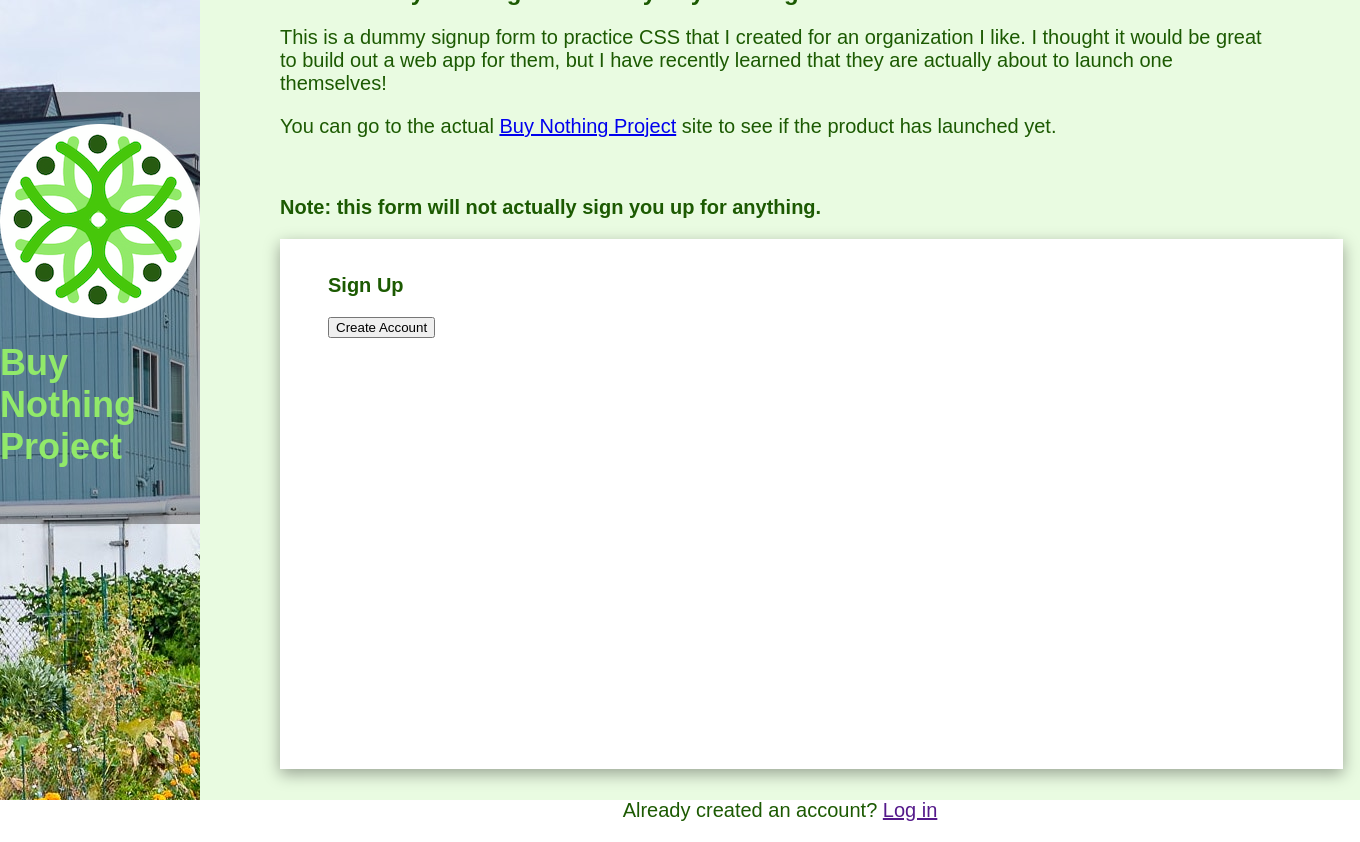
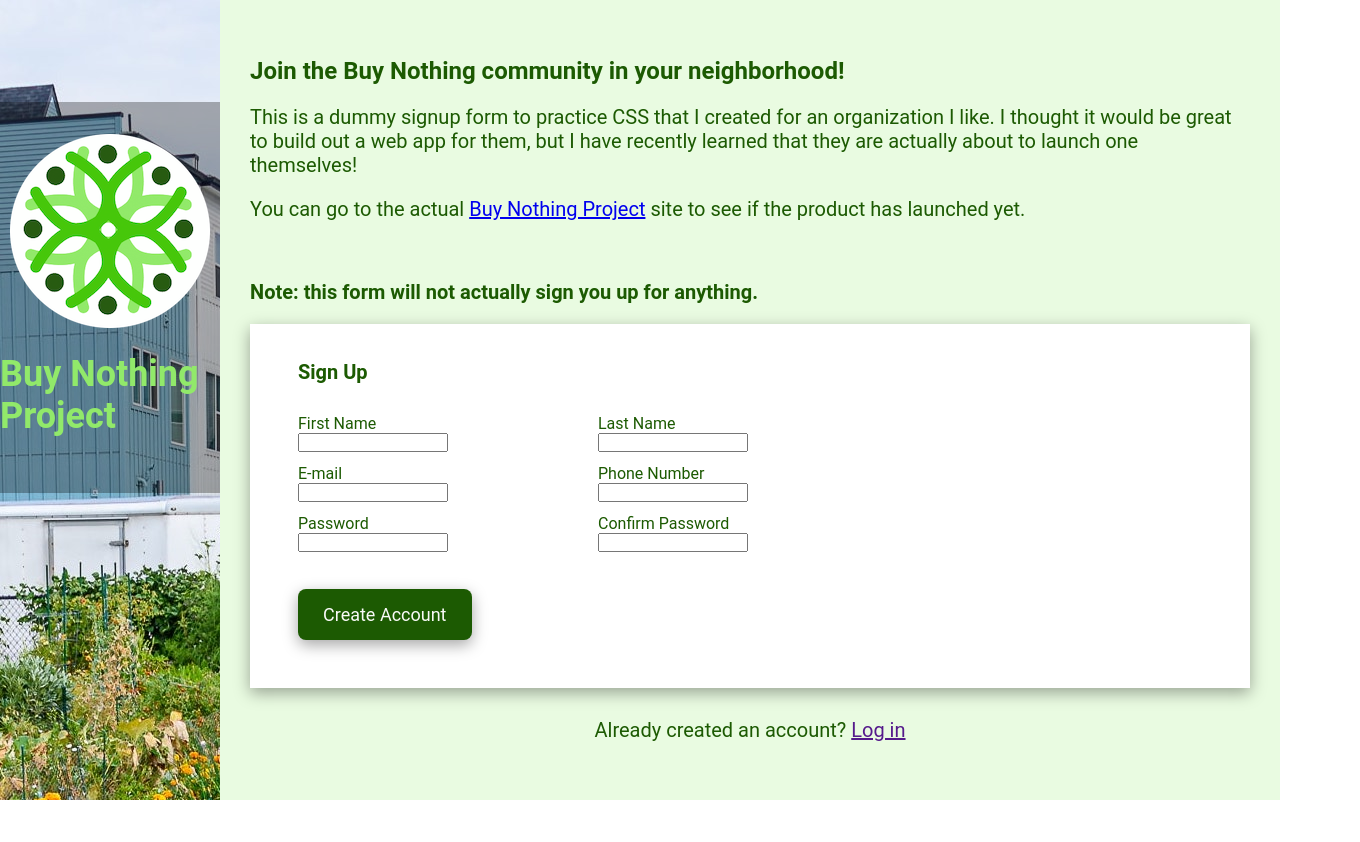
Before and after one commit to ashoofly/odin-project, a plain HTML site: page signup-form/signup.html in a window 1280 px wide. Shown: the whole page, 1360 px wide, since content can reach past the window. After the commit the page ends 800 px from the top, so only its background shows below. Drawn offline with Linux system fonts and the light colour scheme; a web font is replaced by a local one.

Commit message:
form fields

```diff
--- a/signup-form/signup.html
+++ b/signup-form/signup.html
@@ -34,7 +34,35 @@
       </div>
       <div class="sign-up-form">
         <h3>Sign Up</h3>
-        <button>Create Account</button>
+        <form action="http://httpbin.org/post" method="post">
+          <div class="container">
+            <div class="inputField">
+              <label for="firstName">First Name</label>
+              <input type="text" id="firstName" name="first_name">
+            </div>
+            <div class="inputField">
+              <label for="lastName">Last Name</label>
+              <input type="text" id="lastName" name="last_name">
+            </div>
+            <div class="inputField">
+              <label for="userEmail">E-mail</label>
+              <input type="email" id="userEmail" name="email">
+            </div>
+            <div class="inputField">
+              <label for="phoneNumber">Phone Number</label>
+              <input type="number" id="phoneNumber" name="phone">
+            </div>
+            <div class="inputField">
+              <label for="createPassword">Password</label>
+              <input type="password" id="createPassword" name="password">
+            </div>
+            <div class="inputField">
+              <label for="confirmPassword">Confirm Password</label>
+              <input type="password" id="confirmPassword">
+            </div>
+          </div>
+          <button type="submit">Create Account</button>
+        </form>
       </div>
       <div class="create-account">
         <p>Already created an account? <a href="">Log in</a></p>
--- a/signup-form/styles.css
+++ b/signup-form/styles.css
@@ -1,3 +1,8 @@
+* {
+  font-family: 'Roboto', sans-serif;
+  box-sizing: border-box;
+}
+
 html, body {
   height: 100%;
   margin: 0;
@@ -7,7 +12,18 @@ body {
   display: flex;
   justify-content: space-evenly;
   align-items: center;
-  font-family: 'CirceRounded',Arial,sans-serif;
+}
+
+button {
+  font-size: 18px;
+  border-radius: 8px;
+  border: none;
+  background-color: rgb(28, 90, 2);
+  color: #F9FAF8;
+  padding: 15px 25px;
+  cursor: pointer;
+  box-shadow: rgba(0, 0, 0, 0.35) 0px 5px 15px;
+
 }
 
 h1 {
@@ -24,6 +40,12 @@ h3 {
 
 p {
   font-size: 20px;
+}
+
+input {
+  width: 150px;
+  padding: 0;
+  margin: 0;
 }
 
 .image-sidebar {
@@ -57,7 +79,7 @@ p {
 
 .main-content {
   box-sizing: border-box;
-  padding: 5em;
+  padding: 30px;
   height: 100%;
   flex-grow: 2;
   background-color: rgb(145,233,106, 0.2);
@@ -80,13 +102,26 @@ p {
 .sign-up-form {
   background-color: white;
   box-shadow: rgba(0, 0, 0, 0.35) 0px 5px 15px;
-  padding: 15px;
+  padding-top: 1em;
   padding-left: 3em;
+  padding-bottom: 3em;
   width: 100%;
-  height: 500px;
   margin-top: 10px;
   margin-bottom: 10px;
+}
 
+.container {
+  display: grid;
+  grid-template-columns: 300px 300px;
+  grid-template-rows: 50px 50px 50px;
+  grid-auto-rows: 50px;
+  padding-top: 10px;
+  padding-bottom: 25px;
+}
+
+.inputField {
+  display: flex;
+  flex-flow: column;
 }
 
 .create-account {
```
